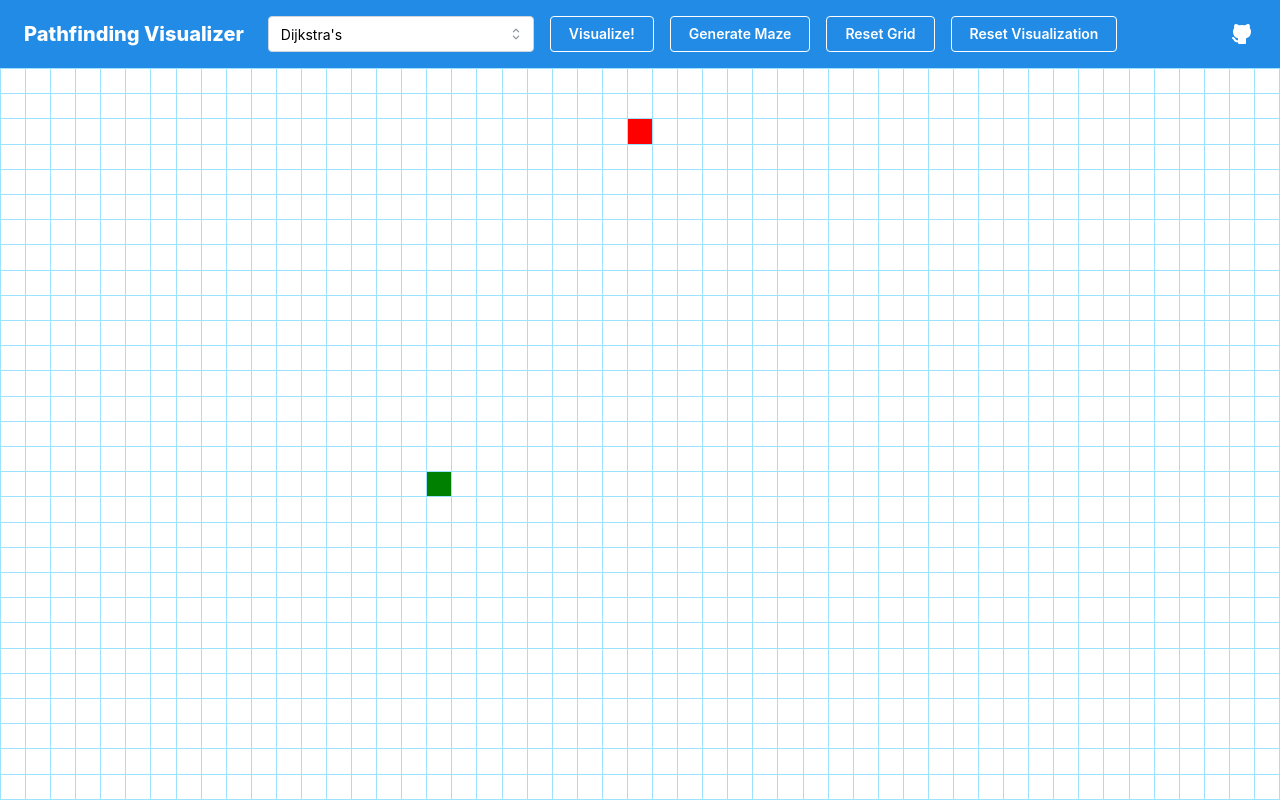
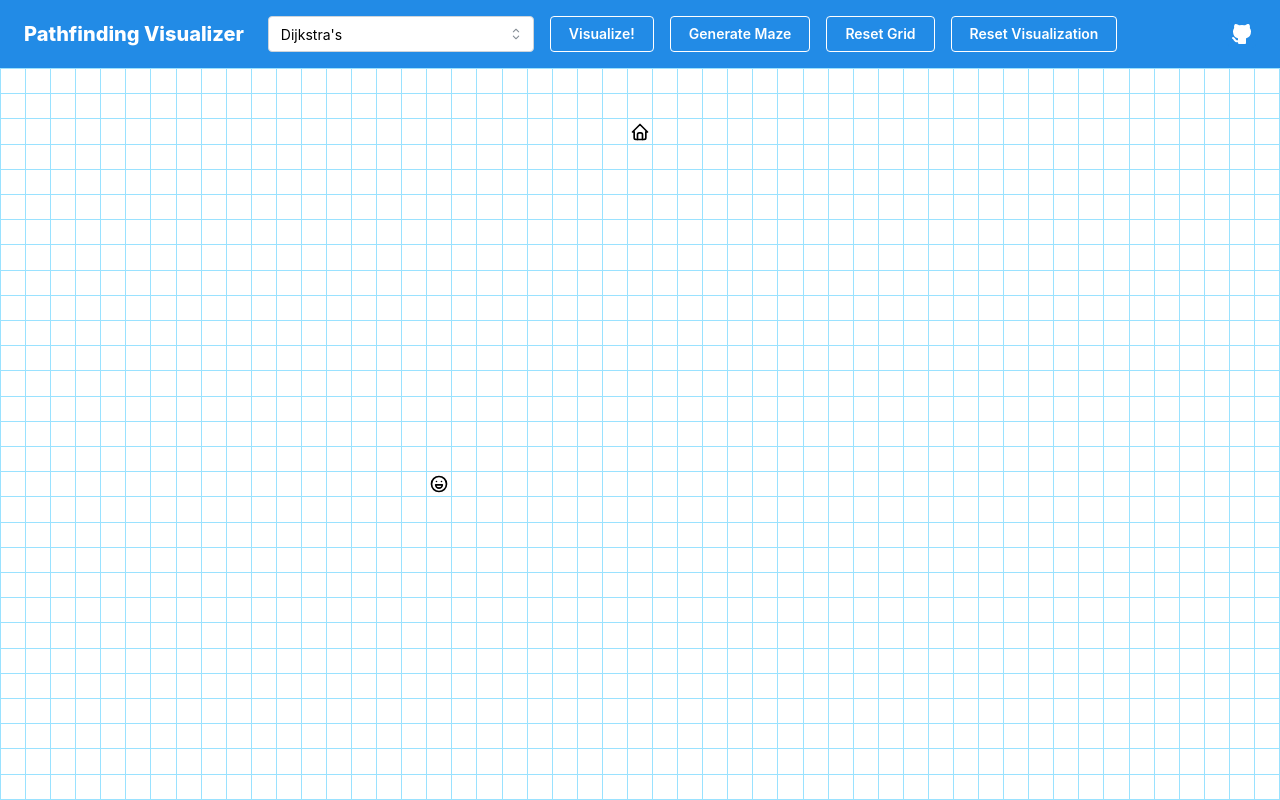
Before and after one commit to cheuyin/pathfinding-visualizer, a React (Vite) app: page / in a window 1280 px wide. Built offline with nearby package versions, Linux system fonts and the light colour scheme.

Commit message:
Give source and target nodes icons

```diff
--- a/src/components/grid-cell.tsx
+++ b/src/components/grid-cell.tsx
@@ -1,6 +1,9 @@
 import styled, { css, keyframes } from 'styled-components';
 import { Node } from '../types/types';
 import { NodeType } from '../types/enums';
+import { IconMoodHappy } from '@tabler/icons-react';
+import { IconHome } from '@tabler/icons-react';
+import { Flex } from '@mantine/core';
 
 interface GridCellProps {
   node: Node;
@@ -51,7 +54,6 @@ export const GridCell: React.FC<GridCellProps> = ({
 
   return (
     <Cell
-      $bgColor={getBackgroundColor(node.type)}
       $nodeType={node.type}
       onMouseOver={() => onMouseOver(node)}
       onMouseDown={handleOnMouseDown}
@@ -59,18 +61,21 @@ export const GridCell: React.FC<GridCellProps> = ({
       onDragStart={handleOnDragStart}
       onDragOver={handleOnDragOver}
       onDrop={handleOnDrop}
-    />
+    >
+      <Flex w="100%" h="100%" align={'center'} justify={'center'}>
+        {node.type === NodeType.SOURCE && <IconMoodHappy size={20} />}
+        {node.type === NodeType.TARGET && <IconHome size={20} />}
+      </Flex>
+    </Cell>
   );
 };
 
 const Cell = styled.td<{
-  $bgColor: string;
   $nodeType: NodeType;
 }>`
   border: 1px solid #9ae2ff;
   width: 25px;
   height: 25px;
-  background-color: ${(props) => props.$bgColor};
   cursor: ${(props) =>
     (props.$nodeType === NodeType.SOURCE || props.$nodeType === NodeType.TARGET) && 'pointer'};
   ${(props) =>
@@ -94,18 +99,6 @@ const Cell = styled.td<{
         `
       : null};
 `;
-
-const getBackgroundColor = (type: NodeType): string => {
-  if (type === NodeType.SOURCE) {
-    return 'green';
-  }
-
-  if (type === NodeType.TARGET) {
-    return 'red';
-  }
-
-  return '';
-};
 
 const visitedNodeAnimation = keyframes`
   0% {
```
